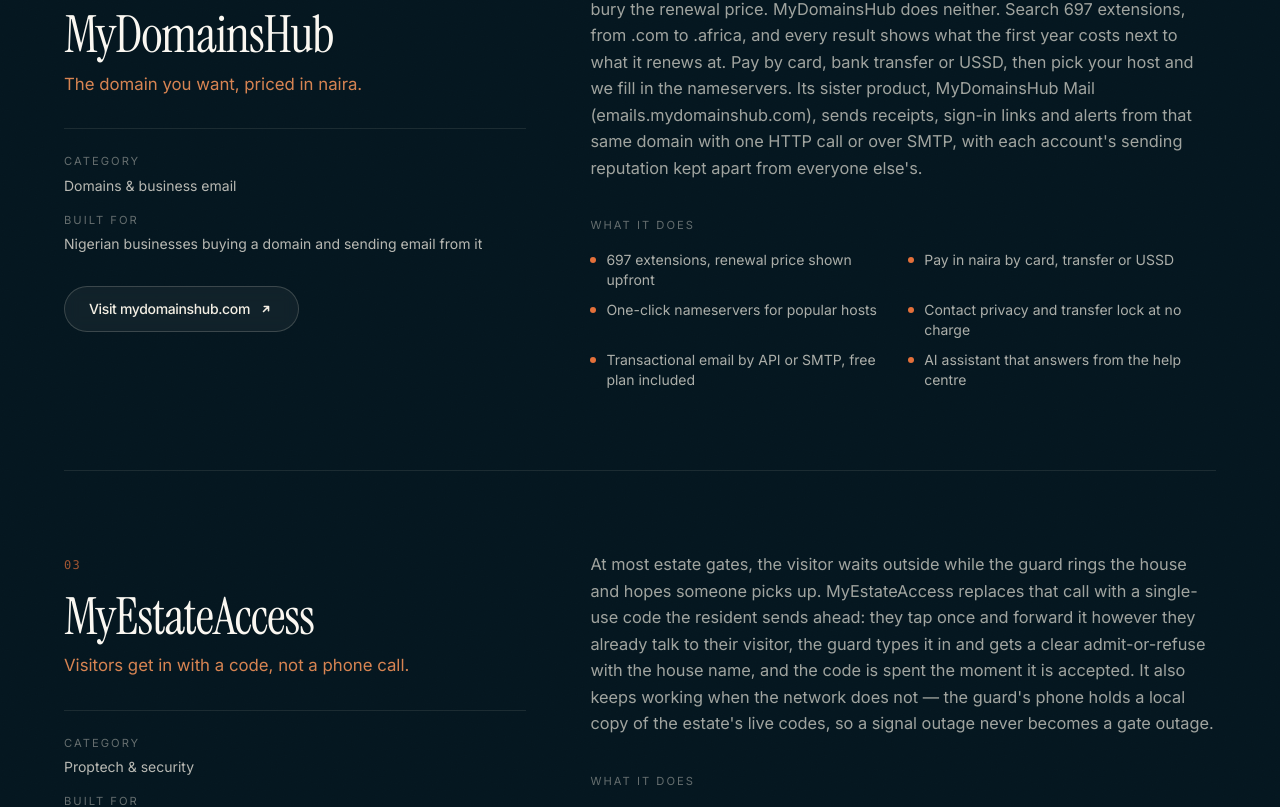
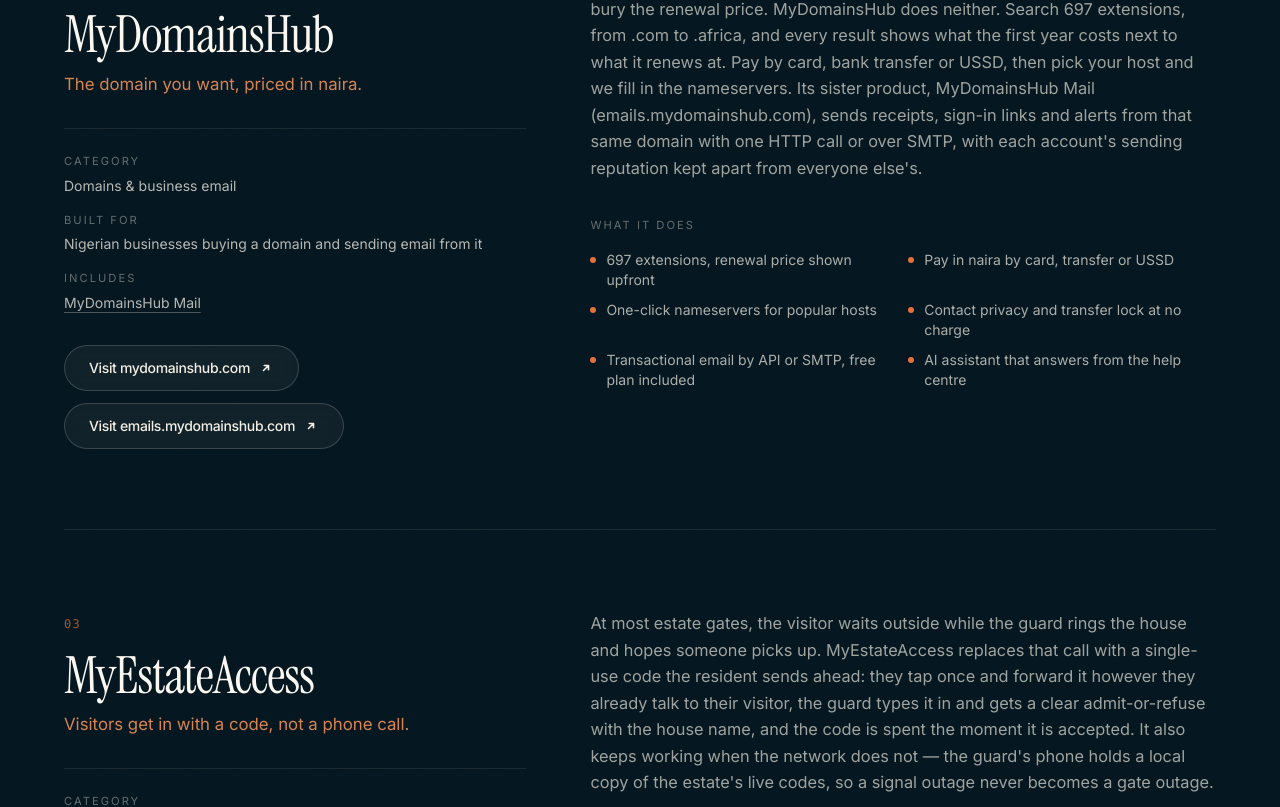
Before and after one commit to nkinnacostly/cloop-website, a Next.js app: page /products in a window 1280 px wide. Shown: the part 1293-2100 px from the top of the page. Built offline with nearby package versions, Linux system fonts and the light colour scheme.

Commit message:
Show MyDomainsHub Mail alongside MyDomainsHub
Products can name a sister product. MyDomainsHub's names
MyDomainsHub Mail: /products links to it and adds a
"Visit emails.mydomainshub.com" button, and the home card says it
is included.

```diff
--- a/src/app/page.tsx
+++ b/src/app/page.tsx
@@ -186,6 +186,11 @@ export default function Home() {
                   <p className="mt-4 text-sm leading-relaxed text-cream-100/50">
                     For {product.audience}.
                   </p>
+                  {product.companion && (
+                    <p className="mt-2 text-sm leading-relaxed text-cream-100/50">
+                      Includes {product.companion.name}.
+                    </p>
+                  )}
                   <span className="mt-auto flex items-center gap-1.5 pt-7 text-sm text-cream-100/45 transition-colors group-hover:text-ember-400">
                     {product.domain}
                     <ExternalIcon className="h-3.5 w-3.5" />
--- a/src/app/products/page.tsx
+++ b/src/app/products/page.tsx
@@ -84,6 +84,23 @@ export default function ProductsPage() {
                         {product.audience}
                       </dd>
                     </div>
+                    {product.companion && (
+                      <div>
+                        <dt className="text-[0.7rem] uppercase tracking-[0.18em] text-cream-100/40">
+                          Includes
+                        </dt>
+                        <dd className="mt-1.5 text-sm text-cream-100/75">
+                          <a
+                            href={product.companion.url}
+                            target="_blank"
+                            rel="noopener noreferrer"
+                            className="underline decoration-cream-100/30 underline-offset-4 transition-colors hover:text-ember-400 hover:decoration-ember-400/60"
+                          >
+                            {product.companion.name}
+                          </a>
+                        </dd>
+                      </div>
+                    )}
                     {product.status && (
                       <div>
                         <dt className="text-[0.7rem] uppercase tracking-[0.18em] text-cream-100/40">
@@ -96,7 +113,7 @@ export default function ProductsPage() {
                     )}
                   </dl>
 
-                  <div className="mt-8">
+                  <div className="mt-8 flex flex-wrap gap-3">
                     <ButtonLink
                       href={product.url}
                       variant="ghost"
@@ -106,6 +123,17 @@ export default function ProductsPage() {
                       Visit {product.domain}
                       <ExternalIcon />
                     </ButtonLink>
+                    {product.companion && (
+                      <ButtonLink
+                        href={product.companion.url}
+                        variant="ghost"
+                        target="_blank"
+                        rel="noopener noreferrer"
+                      >
+                        Visit {product.companion.domain}
+                        <ExternalIcon />
+                      </ButtonLink>
+                    )}
                   </div>
                 </div>
 
--- a/src/lib/site.ts
+++ b/src/lib/site.ts
@@ -56,6 +56,8 @@ export type Product = {
   audience: string;
   /** Set only while a product is not yet live with real users. */
   status?: string;
+  /** A sister product shown and linked alongside this one. */
+  companion?: { name: string; url: string; domain: string };
 };
 
 export const products: Product[] = [
@@ -98,6 +100,11 @@ export const products: Product[] = [
       "AI assistant that answers from the help centre",
     ],
     audience: "Nigerian businesses buying a domain and sending email from it",
+    companion: {
+      name: "MyDomainsHub Mail",
+      url: "https://emails.mydomainshub.com",
+      domain: "emails.mydomainshub.com",
+    },
   },
   {
     slug: "myestateaccess",
```
